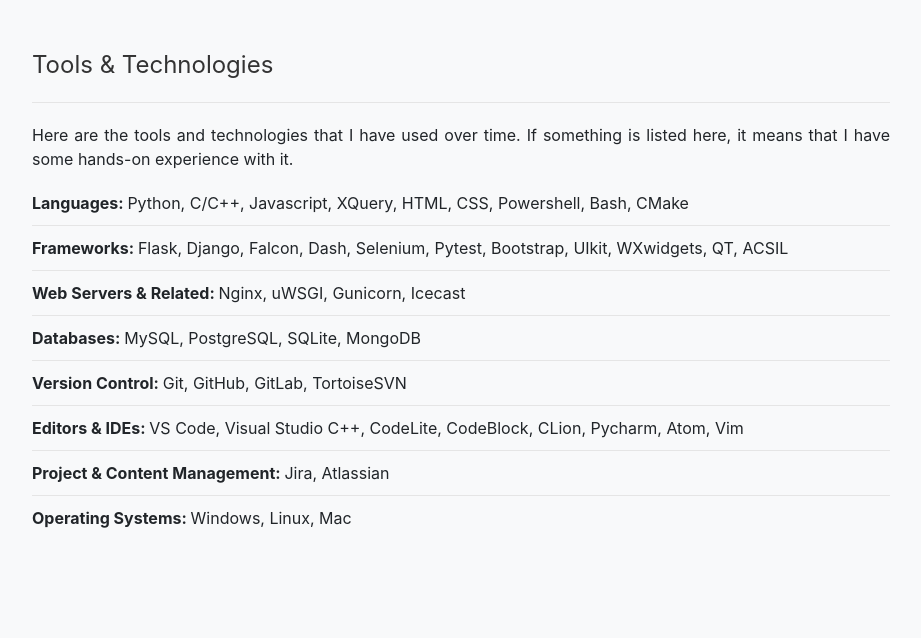
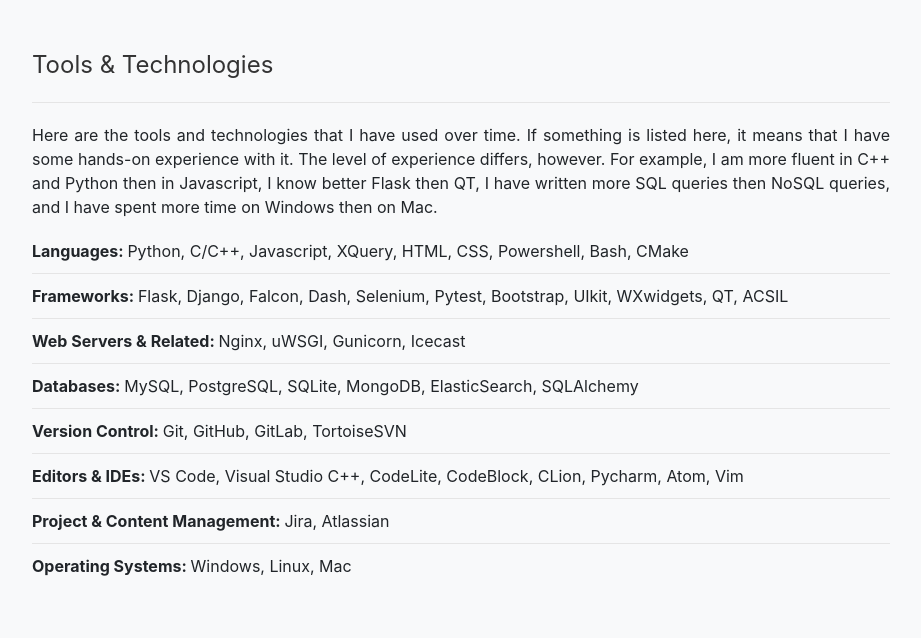
Before and after one commit to ExperimentalHypothesis/personal-blog, a Flask app: page /tech in a window 1280 px wide. Shown: the part 56-694 px from the top of the page, without its empty margins (179-1100 px from the left). Run offline with Flask 2, Linux system fonts and the light colour scheme; some libraries are stand-ins or nearby versions.

Commit message:
changed tech

```diff
--- a/application/templates/tech.html
+++ b/application/templates/tech.html
@@ -5,13 +5,13 @@
     <div class="container longstory">
         <h3>Tools & Technologies</h3>
         <hr>
-        <p>Here are the tools and technologies that I have used over time. If something is listed here, it means that I have some hands-on experience with it.</p>
+        <p>Here are the tools and technologies that I have used over time. If something is listed here, it means that I have some hands-on experience with it. The level of experience differs, however. For example, I am more fluent in C++ and Python then in Javascript, I know  better Flask then QT, I have written more SQL queries then NoSQL queries, and I have spent more time on Windows then on Mac.</p>
 
         <ul class="uk-list uk-list-divider">
             <li><strong>Languages: </strong> Python, C/C++, Javascript, XQuery, HTML, CSS, Powershell, Bash, CMake</li>
             <li><strong>Frameworks: </strong> Flask, Django, Falcon, Dash, Selenium, Pytest, Bootstrap, UIkit, WXwidgets, QT, ACSIL </li>
             <li><strong>Web Servers & Related: </strong>Nginx, uWSGI, Gunicorn, Icecast</li>
-            <li><strong>Databases: </strong> MySQL, PostgreSQL, SQLite, MongoDB </li>
+            <li><strong>Databases: </strong> MySQL, PostgreSQL, SQLite, MongoDB, ElasticSearch, SQLAlchemy </li>
             <li><strong>Version Control: </strong> Git, GitHub, GitLab, TortoiseSVN</li>
             <li><strong>Editors & IDEs: </strong> VS Code, Visual Studio C++, CodeLite, CodeBlock, CLion, Pycharm, Atom, Vim</li>
             <li><strong>Project & Content Management: </strong> Jira, Atlassian</li>
```
